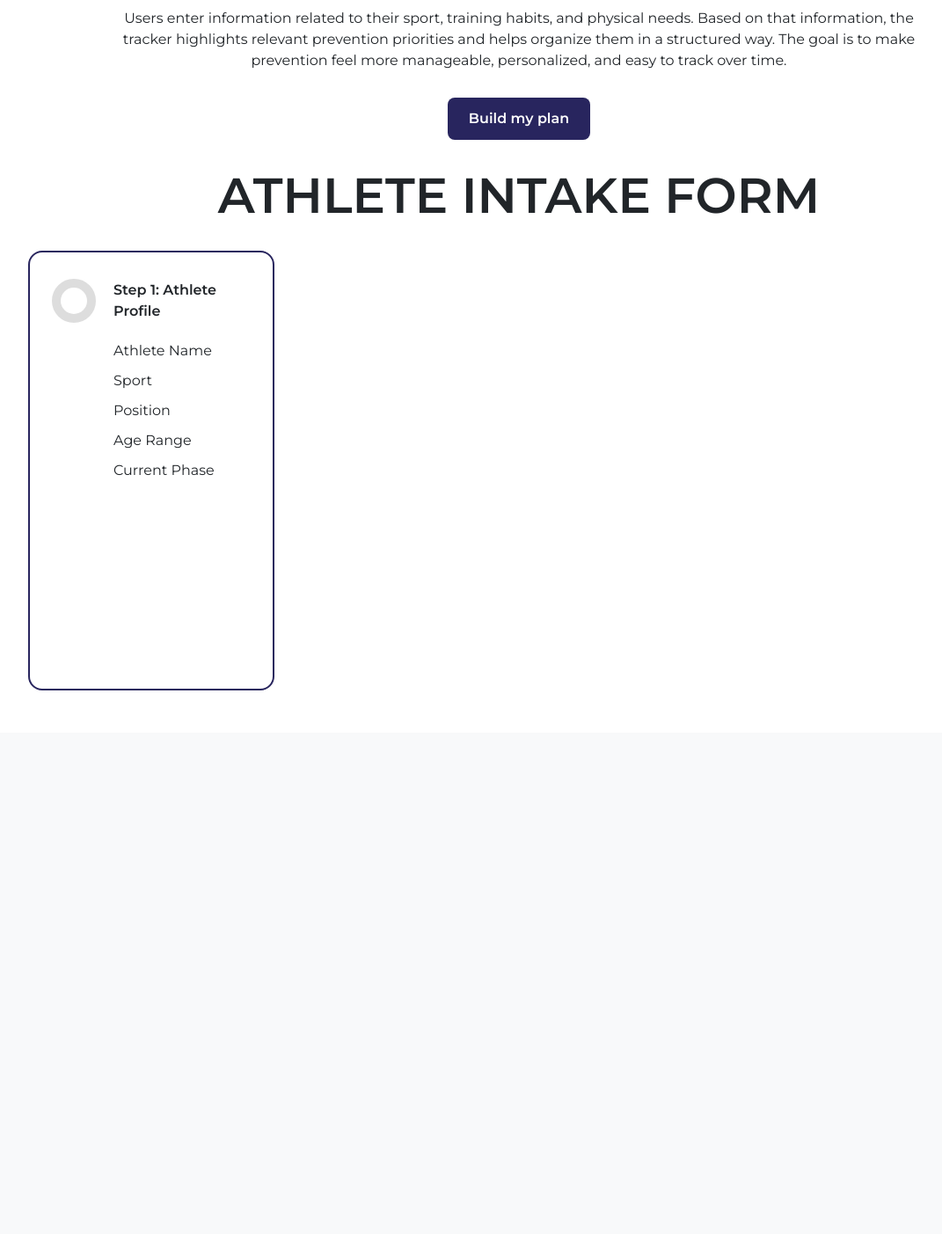
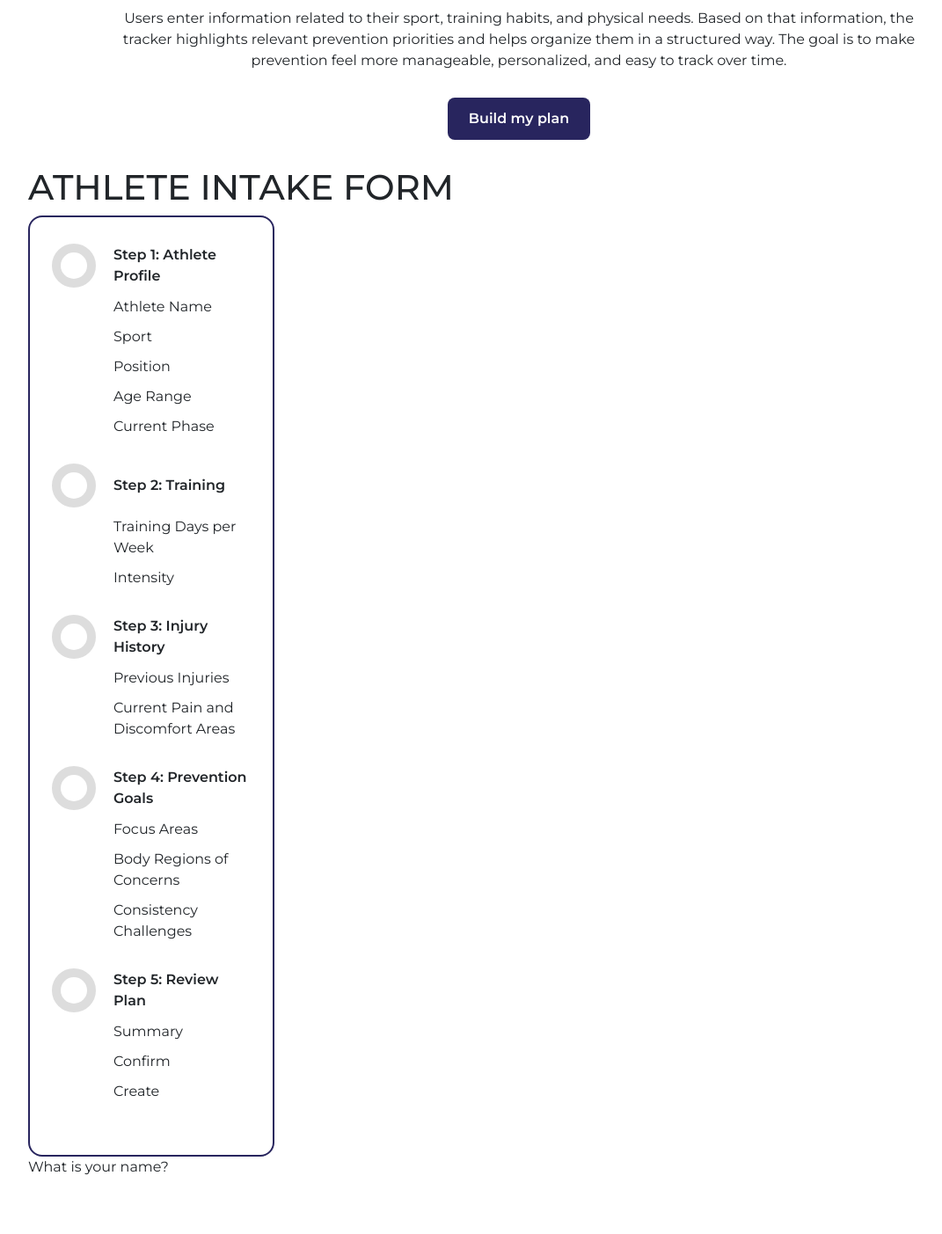
Before and after one commit to tiffneyjo/athleteIQ, a Flask app: page /tracker in a window 1280 px wide. Shown: the part 767-2170 px from the top of the page at 88% size, without its empty margins (50-1121 px from the left). Before the commit the page ends 1552 px from the top, so only its background shows below. Run offline with Flask 3, Linux system fonts and the light colour scheme.

Commit message:
add new interface to the form

```diff
--- a/static/styles.css
+++ b/static/styles.css
@@ -99,6 +99,7 @@ ol li {
     text-align: center;
 }
 
+
 .tracker_title {
     font-size: 3.5rem;
     font-weight:bold;
@@ -174,3 +175,11 @@ ol li {
     text-align: left;
     margin: 10px 0px;
 }
+
+.step_block{
+    padding-bottom: 20px;
+}
+
+#tracker_form{
+
+}
--- a/templates/tracker.html
+++ b/templates/tracker.html
@@ -20,10 +20,11 @@
 
 
 
-    <section class="tracker_section">
-        <h1 id="tracker_anchor" class="tracker_title"> ATHLETE INTAKE FORM </h1>
+    <section class="tracker_sectionform">
+        <h1 class="tracker_anchor" class="tracker_title"> ATHLETE INTAKE FORM </h1>
         <div class="tracker_sidebar">
 
+        <div class="step_block">
         <div class="step_item">
             <div class="progress_line"></div>
             <p class="progress_title">Step 1: Athlete Profile</p>
@@ -37,11 +38,65 @@
                 <p class="progress_item">Age Range</p>
                 <p class="progress_item">Current Phase</p>
             </div>
+        </div>
+
+        <div class="step_block">
+        <div class="step_item">
+            <div class="progress_line"></div>
+            <p class="progress_title">Step 2: Training</p>
+        </div>
+              <div class="step_content">
+                <p class="progress_item">Training Days per Week</p>
+                <p class="progress_item">Intensity</p>
+            </div>
+        </div>
+
+
+        <div class="step_block">
+        <div class="step_item">
+            <div class="progress_line"></div>
+            <p class="progress_title">Step 3: Injury History</p>
+        </div>
+            <div class="step_content">
+                <p class="progress_item">Previous Injuries</p>
+                <p class="progress_item">Current Pain and Discomfort Areas</p>
+            </div>
+        </div>
+
+
+        <div class="step_block">
+        <div class="step_item">
+            <div class="progress_line"></div>
+            <p class="progress_title">Step 4: Prevention Goals</p>
+        </div>
+            <div class="step_content">
+                <p class="progress_item">Focus Areas</p>
+                <p class="progress_item">Body Regions of Concerns</p>
+                <p class="progress_item">Consistency Challenges</p>
+            </div>
+        </div>
+
+
+        <div class="step_block">
+        <div class="step_item">
+            <div class="progress_line"></div>
+            <p class="progress_title">Step 5: Review Plan</p>
+        </div>
+            <div class="step_content">
+                <p class="progress_item">Summary</p>
+                <p class="progress_item">Confirm</p>
+                <p class="progress_item">Create</p>
+            </div>
+        </div>
+        </div>
+
+        <div id="tracker_form">
+            <p>What is your name?</p>
 
         </div>
-
     </section>
 
 
 
+
 {% endblock %}
```
Also changed, not shown: app.py (line endings or trailing spaces).
